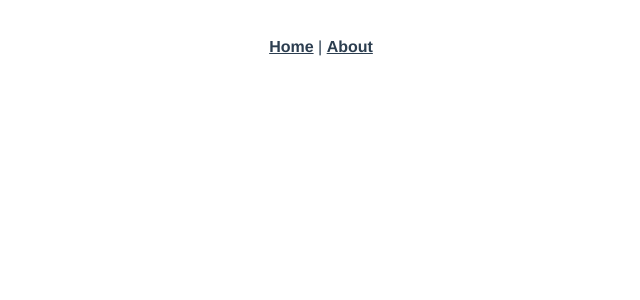
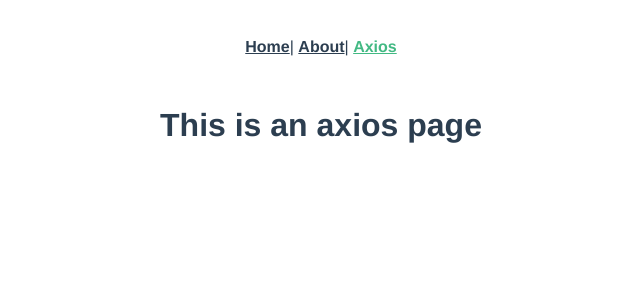
Before and after one commit to kjonathante/vue-graphql, a Vue app: page /axios in a window 1280 px wide. Shown: the top 300 px of the page, without its empty margins (319-959 px from the left). Built offline with nearby package versions, Linux system fonts and the light colour scheme.

Commit message:
Added another route.

```diff
--- a/src/App.vue
+++ b/src/App.vue
@@ -1,8 +1,9 @@
 <template>
   <div id="app">
     <div id="nav">
-      <router-link to="/">Home</router-link> |
-      <router-link to="/about">About</router-link>
+      <router-link to="/">Home</router-link>|
+      <router-link to="/about">About</router-link>|
+      <router-link to="/axios">Axios</router-link>
     </div>
     <router-view />
   </div>
@@ -10,7 +11,7 @@
 
 <style>
 #app {
-  font-family: "Avenir", Helvetica, Arial, sans-serif;
+  font-family: 'Avenir', Helvetica, Arial, sans-serif;
   -webkit-font-smoothing: antialiased;
   -moz-osx-font-smoothing: grayscale;
   text-align: center;
--- a/src/router.js
+++ b/src/router.js
@@ -1,26 +1,35 @@
-import Vue from "vue";
-import Router from "vue-router";
-import Home from "./views/Home.vue";
+import Vue from 'vue'
+import Router from 'vue-router'
+import Home from './views/Home.vue'
 
-Vue.use(Router);
+Vue.use(Router)
 
 export default new Router({
-  mode: "history",
+  mode: 'history',
   base: process.env.BASE_URL,
   routes: [
     {
-      path: "/",
-      name: "home",
+      path: '/',
+      name: 'home',
       component: Home
     },
     {
-      path: "/about",
-      name: "about",
+      path: '/about',
+      name: 'about',
       // route level code-splitting
       // this generates a separate chunk (about.[hash].js) for this route
       // which is lazy-loaded when the route is visited.
       component: () =>
-        import(/* webpackChunkName: "about" */ "./views/About.vue")
+        import(/* webpackChunkName: "about" */ './views/About.vue')
+    },
+    {
+      path: '/axios',
+      name: 'axios',
+      // route level code-splitting
+      // this generates a separate chunk (about.[hash].js) for this route
+      // which is lazy-loaded when the route is visited.
+      component: () =>
+        import(/* webpackChunkName: "about" */ './views/Axios.vue')
     }
   ]
-});
+})
--- /dev/null
+++ b/src/views/Axios.vue
@@ -0,0 +1,5 @@
+<template>
+  <div class="axios">
+    <h1>This is an axios page</h1>
+  </div>
+</template>
```
